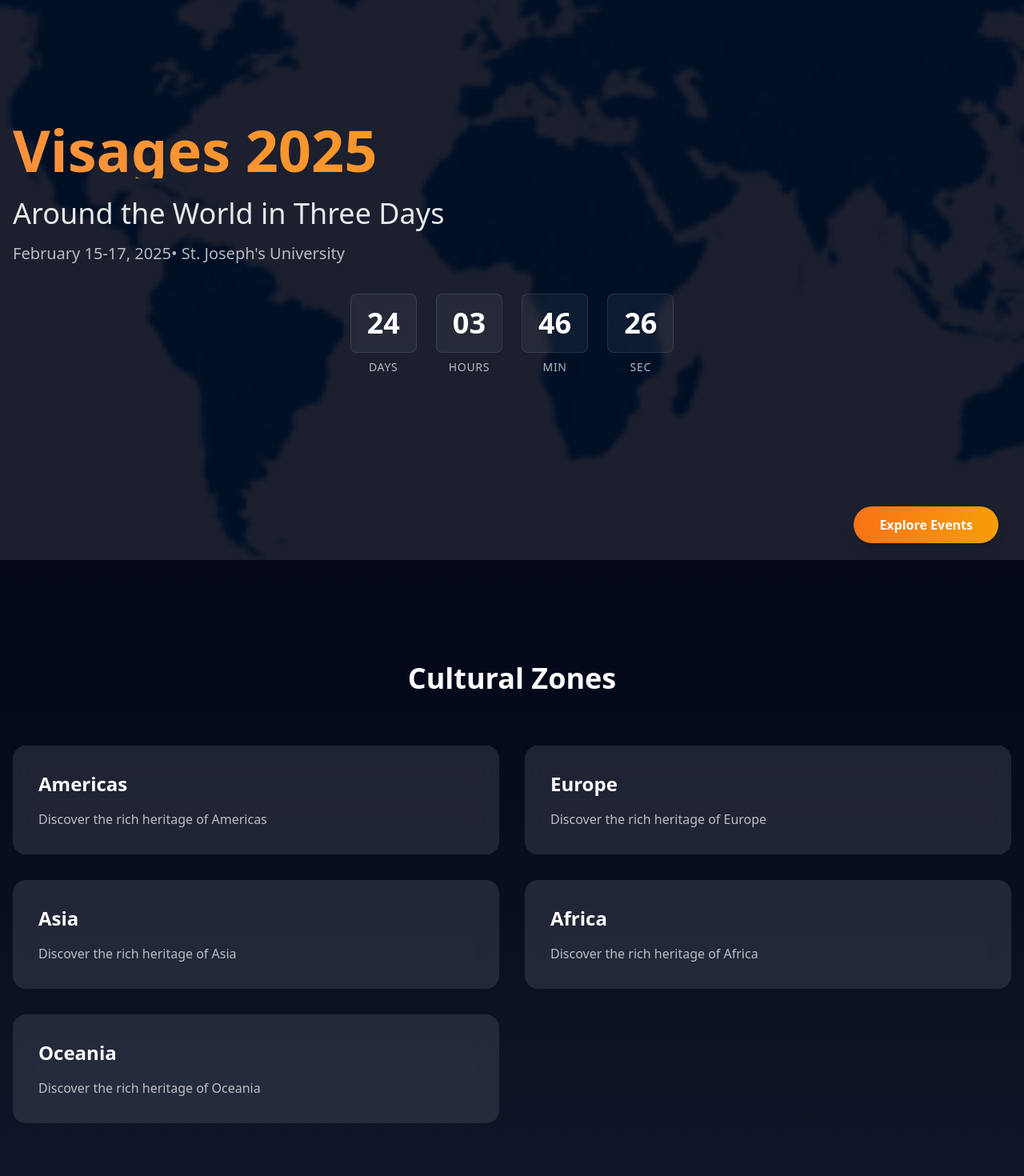
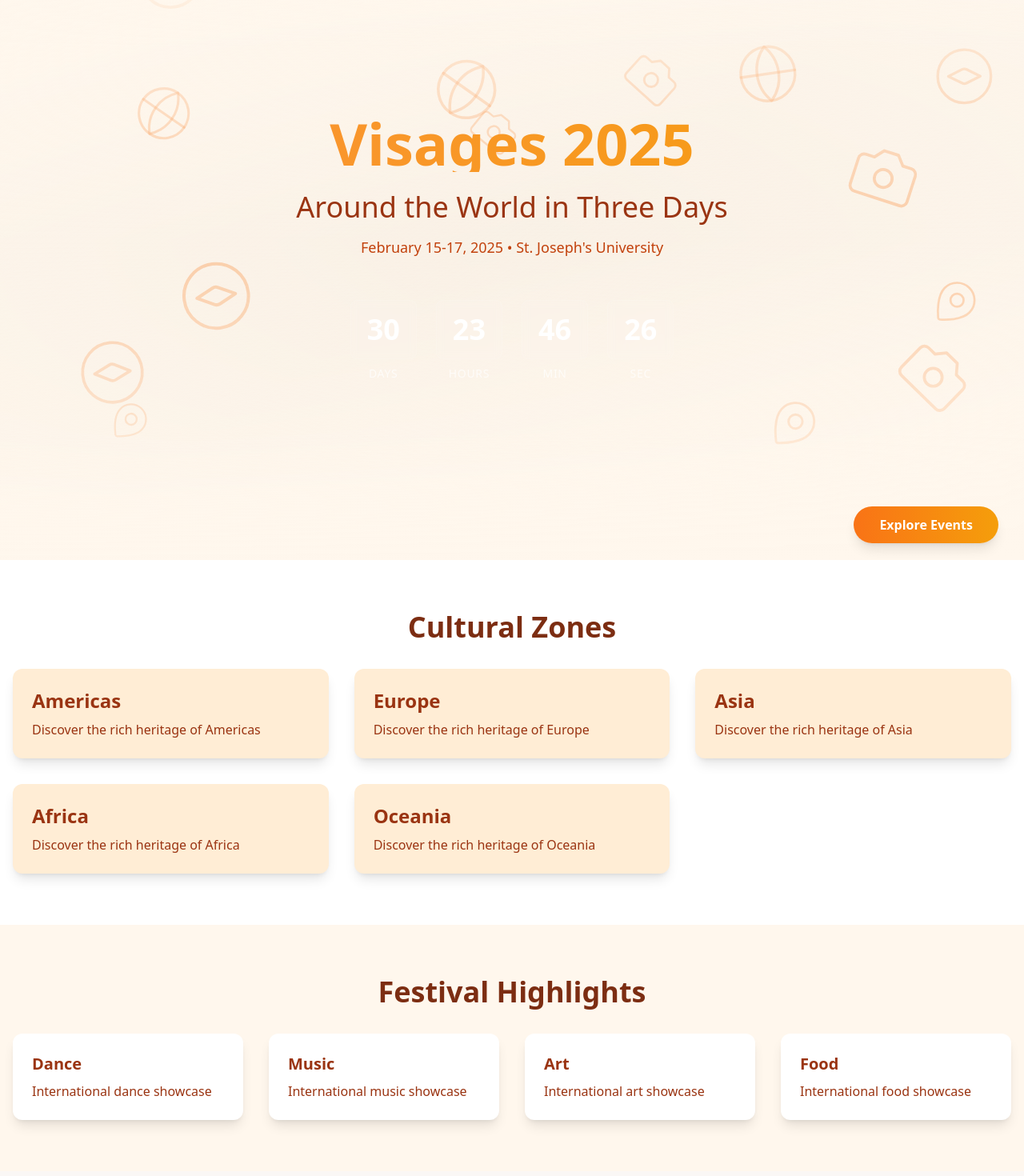
Before and after one commit to ammar-codeable/visages, a React (Vite) app: page / in a window 1280 px wide. Shown: the part 100-1570 px from the top of the page at 80% size. Built offline with nearby package versions, Linux system fonts and the light colour scheme.

Commit message:
fix : make the theme of home page releavant to events page

```diff
--- a/src/app/routes/home/Home.tsx
+++ b/src/app/routes/home/Home.tsx
@@ -1,22 +1,24 @@
 import CountdownTimer from "@/components/CountdownTimer";
+import AnimatedBackground from "@/components/AnimatedBackground";
 import { motion } from "motion/react";
 import { Link } from "react-router";
 
 const Home = () => (
-  <div className="min-h-screen bg-slate-950">
+  <div className="relative min-h-screen">
+    {/* Background */}
+    <div className="fixed inset-0 bg-gradient-to-br from-orange-50 via-orange-100/50 to-orange-50">
+      <AnimatedBackground />
+    </div>
+
+    {/* Content */}
+    <div className="relative z-10">
+      {/* Hero Section */}
       <motion.div
         initial={{ opacity: 0 }}
         animate={{ opacity: 1 }}
-      className="relative flex h-screen items-center overflow-hidden bg-slate-950"
+        className="relative flex h-screen items-center"
       >
-      <motion.div
-        initial={{ scale: 1.2 }}
-        animate={{ scale: 1 }}
-        transition={{ duration: 1.5 }}
-        className="absolute inset-0 bg-[url('/world-map-dots.png')] opacity-10"
-        style={{ backgroundSize: "cover", backgroundPosition: "center" }}
-      />
-      <div className="container z-10 mx-auto px-4">
+        <div className="container mx-auto px-4 text-center">
           <motion.div
             initial={{ y: 100 }}
             animate={{ y: 0 }}
@@ -25,55 +27,40 @@ const Home = () => (
             <h1 className="mb-6 bg-gradient-to-r from-orange-400 to-amber-500 bg-clip-text text-7xl font-bold text-transparent">
               Visages 2025
             </h1>
-          <div className="space-y-4">
-            <motion.p
-              initial={{ opacity: 0 }}
-              animate={{ opacity: 1 }}
-              transition={{ delay: 0.5 }}
-              className="text-4xl text-white/90"
-            >
+            <p className="text-4xl text-orange-800">
               Around the World in Three Days
-            </motion.p>
-            <motion.p
-              initial={{ opacity: 0 }}
-              animate={{ opacity: 1 }}
-              transition={{ delay: 0.7 }}
-              className="text-xl text-white/70"
-            >
-              February 15-17, 2025• St. Joseph's University
-            </motion.p>
-            <CountdownTimer/>
-          </div>
+            </p>
+            <p className="mt-4 text-lg text-orange-700">
+              February 15-17, 2025 • St. Joseph's University
+            </p>
+            <CountdownTimer />
           </motion.div>
         </div>
       </motion.div>
 
+      {/* Cultural Zones */}
       <motion.div
         initial={{ opacity: 0 }}
         whileInView={{ opacity: 1 }}
         viewport={{ once: true }}
-      className="bg-gradient-to-b from-slate-950 to-slate-900 py-32"
+        className="bg-white py-16"
       >
         <div className="container mx-auto px-4">
-        <h2 className="mb-16 text-center text-4xl font-bold text-white">
+          <h2 className="mb-8 text-center text-4xl font-bold text-orange-900">
             Cultural Zones
           </h2>
-        <div className="grid grid-cols-1 gap-8 md:grid-cols-2 ">
+          <div className="grid grid-cols-1 gap-8 md:grid-cols-2 lg:grid-cols-3">
             {["Americas", "Europe", "Asia", "Africa", "Oceania"].map(
               (region, index) => (
                 <motion.div
                   key={region}
-                initial={{ x: 100, opacity: 0 }}
-                whileInView={{ x: 0, opacity: 1 }}
+                  initial={{ y: 50, opacity: 0 }}
+                  whileInView={{ y: 0, opacity: 1 }}
                   transition={{ delay: index * 0.2 }}
-                className="min-w-[300px] snap-center"
+                  className="rounded-xl bg-orange-100 p-6 text-orange-800 shadow-lg"
                 >
-                <div className="rounded-2xl bg-white/10 p-8 text-white backdrop-blur-lg">
-                  <h3 className="mb-4 text-2xl font-bold">{region}</h3>
-                  <p className="text-white/70">
-                    Discover the rich heritage of {region}
-                  </p>
-                </div>
+                  <h3 className="mb-2 text-2xl font-bold">{region}</h3>
+                  <p>Discover the rich heritage of {region}</p>
                 </motion.div>
               ),
             )}
@@ -81,14 +68,15 @@ const Home = () => (
         </div>
       </motion.div>
 
+      {/* Festival Highlights */}
       <motion.div
         initial={{ opacity: 0 }}
         whileInView={{ opacity: 1 }}
         viewport={{ once: true }}
-      className="bg-gradient-to-b from-slate-900 via-slate-950 to-slate-950 py-32"
+        className="bg-orange-50 py-16"
       >
         <div className="container mx-auto px-4">
-        <h2 className="mb-16 text-center text-4xl font-bold text-white relative ">
+          <h2 className="mb-8 text-center text-4xl font-bold text-orange-900">
             Festival Highlights
           </h2>
           <div className="grid grid-cols-1 gap-8 md:grid-cols-2 lg:grid-cols-4">
@@ -98,20 +86,17 @@ const Home = () => (
                 initial={{ y: 50, opacity: 0 }}
                 whileInView={{ y: 0, opacity: 1 }}
                 transition={{ delay: index * 0.1 }}
-              whileHover={{ scale: 1.05 }}
-              className="rounded-xl border border-white/10 bg-white/5 p-6 text-white backdrop-blur-lg"
+                className="rounded-xl bg-white p-6 text-orange-800 shadow-lg"
               >
                 <h4 className="mb-2 text-xl font-semibold">{category}</h4>
-              <p className="text-white/70">
-                International {category.toLowerCase()} showcase
-              </p>
+                <p>International {category.toLowerCase()} showcase</p>
               </motion.div>
             ))}
           </div>
         </div>
       </motion.div>
 
-
+      {/* Explore Events Button */}
       <motion.div
         whileHover={{ scale: 1.05 }}
         className="fixed bottom-8 right-8 z-50"
@@ -124,6 +109,7 @@ const Home = () => (
         </Link>
       </motion.div>
     </div>
+  </div>
 );
 
 export default Home;
--- a/src/components/CountdownTimer.tsx
+++ b/src/components/CountdownTimer.tsx
@@ -2,7 +2,7 @@ import { motion } from "motion/react";
 import { useEffect, useState } from "react";
 
 export default function CountdownTimer() {
-  const targetDate = new Date("2025-02-14T12:00:00");
+  const targetDate = new Date("2025-02-21T08:00:00");
   const [timeLeft, setTimeLeft] = useState(getTimeLeft(targetDate));
 
   useEffect(() => {
```
Lines whose indentation alone changed are shown as unchanged.
